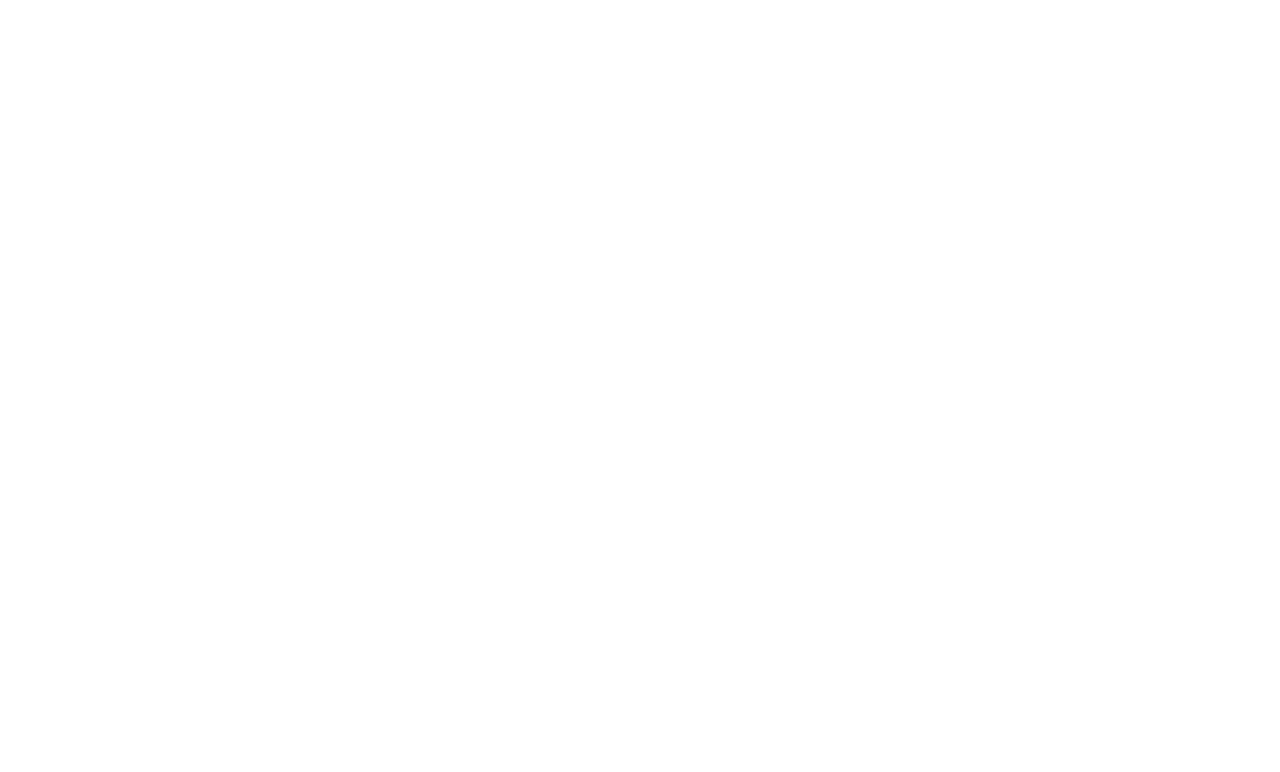
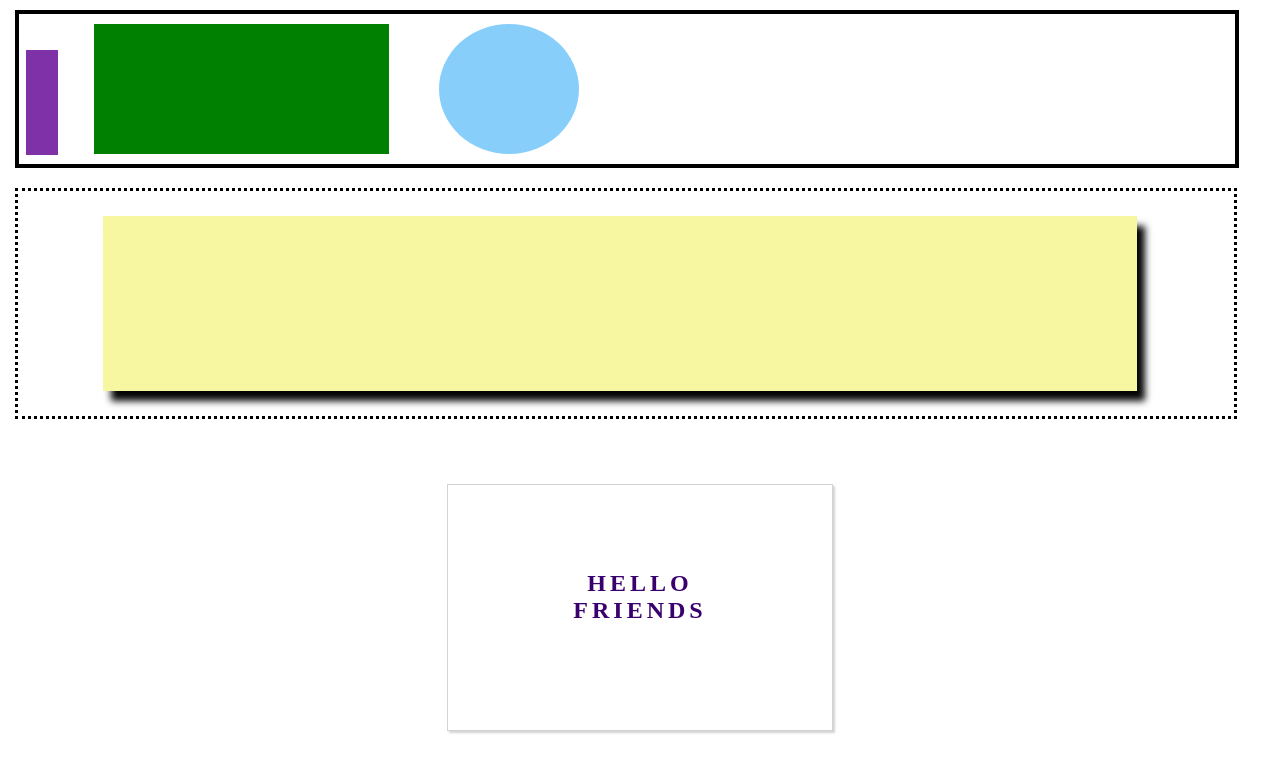
Before and after one commit to bswapp/html-layout, a plain HTML site: page second/index.html in a window 1280 px wide. Drawn offline with Linux system fonts and the light colour scheme.

Commit message:
second commit

```diff
--- a/second/index.css
+++ b/second/index.css
@@ -0,0 +1,71 @@
+body {
+  margin: 0px;
+}
+
+.firstRectangle {
+  height: 150px;
+  width: 95%;
+  border: solid 4px black;
+  margin: 10px 15px;
+  position: relative;
+}
+
+.purpleRectangle {
+  height: 105px;
+  width: 32px;
+  background-color: #7f32a8;
+  position: absolute;
+  top: 36px;
+  left: 7px;
+}
+
+.greenSquare {
+  height: 130px;
+  width: 295px;
+  background-color: green;
+  position: absolute;
+  top: 10px;
+  left: 75px;
+}
+
+.circle {
+  height: 130px;
+  width: 140px;
+  background-color: lightskyblue;
+  position: absolute;
+  border-radius: 50%;
+  top: 10px;
+  left: 420px;
+}
+.secondRectangle {
+  height: 225px;
+  width: 95%;
+  border: dotted 3px black;
+  margin: 20px 15px;
+}
+
+.yellowRectangle {
+  height: 175px;
+  width: 85%;
+  background-color: #f7f7a1;
+  margin: 25px 85px;
+  box-shadow: 8px 10px 7px 0px rgba(0, 0, 0, 0.98);
+}
+
+.lastRectangle {
+  height: 245px;
+  width: 30%;
+  border: solid 1px lightgray;
+  margin: auto;
+  margin-top: 65px;
+  box-shadow: 2px 2px 2px 0px lightgrey;
+}
+
+p {
+  color: #39006e;
+  font-size: 1.5em;
+  text-align: center;
+  margin-top: 85px;
+  font-weight: 600;
+  letter-spacing: 4px;
+}
--- a/second/index.html
+++ b/second/index.html
@@ -1 +1,27 @@
-<!-- Put your HTML HERE, make sure to connect your index.css sheet -->
+<!DOCTYPE html>
+<html lang="en">
+  <head>
+    <meta charset="UTF-8" />
+    <meta name="viewport" content="width=device-width, initial-scale=1.0" />
+    <meta http-equiv="X-UA-Compatible" content="ie=edge" />
+    <title>Document</title>
+    <link rel="stylesheet" type="text/css" href="index.css" />
+  </head>
+  <body>
+    <div class="firstRectangle">
+      <div class="purpleRectangle"></div>
+      <div class="greenSquare"></div>
+      <div class="circle"></div>
+    </div>
+    <div class="secondRectangle">
+      <div class="yellowRectangle"></div>
+    </div>
+    <div class="lastRectangle">
+      <p>
+        HELLO
+        <br />
+        FRIENDS
+      </p>
+    </div>
+  </body>
+</html>
```
